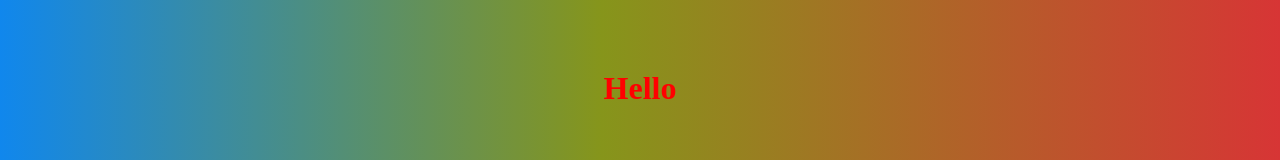
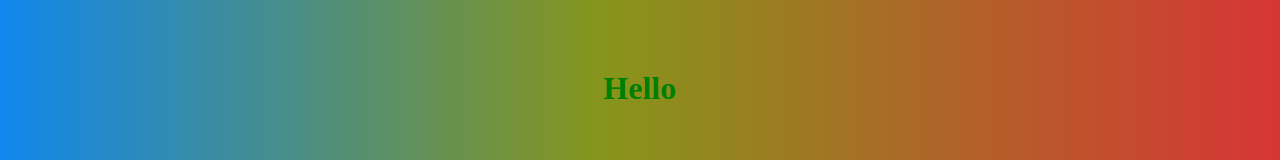
Before and after one commit to EvgeniyKarpuhin/Vue2, a Vue app: page / in a window 1280 px wide. Shown: the part 312-472 px from the top of the page. Built offline with nearby package versions, Linux system fonts and the light colour scheme.

Commit message:
Update App.vue

```diff
--- a/src/App.vue
+++ b/src/App.vue
@@ -8,6 +8,7 @@
 
 <style scoped>
 h1 {
-  color: red;
+  color: green;
+
 }
 </style>
```
